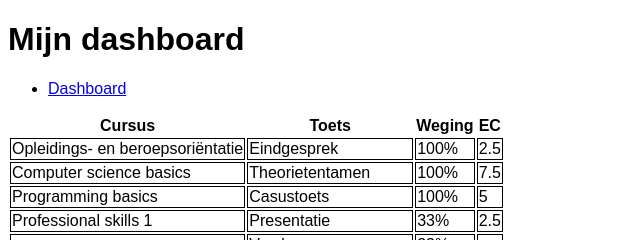
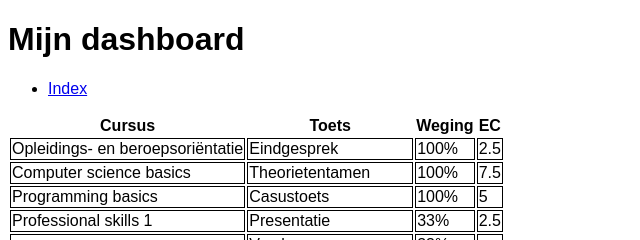
Before and after one commit to Senenter/senenter.github.io, a plain HTML site: page Dashboard.html in a window 1280 px wide. Shown: the top 240 px of the page, 0-640 px from the left. Drawn offline with Linux system fonts and the light colour scheme.

Commit message:
Update Dashboard.html

```diff
--- a/Dashboard.html
+++ b/Dashboard.html
@@ -13,7 +13,7 @@
     <ul>
       <li>
 
-        <a href="Dashboard.html">Dashboard</a>
+        <a href="index.html">Index</a>
 
 
         </a>
```
